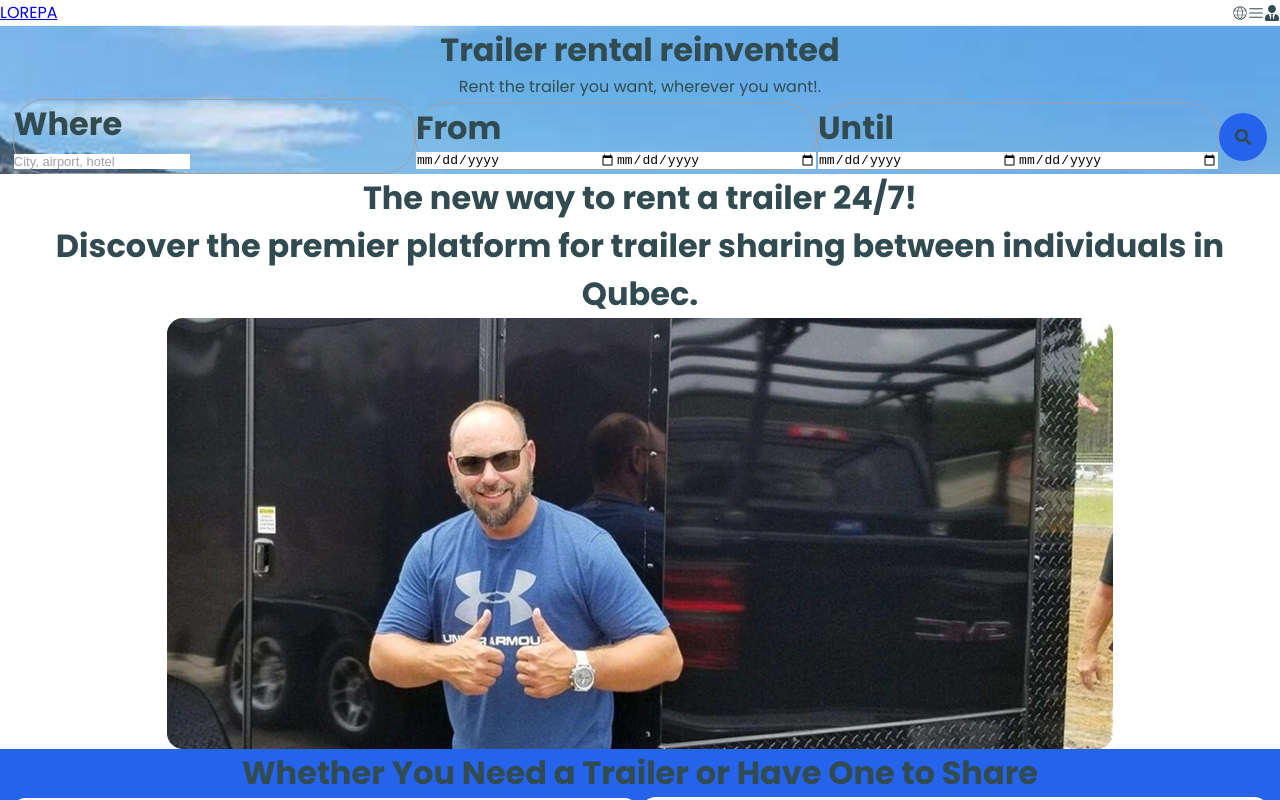
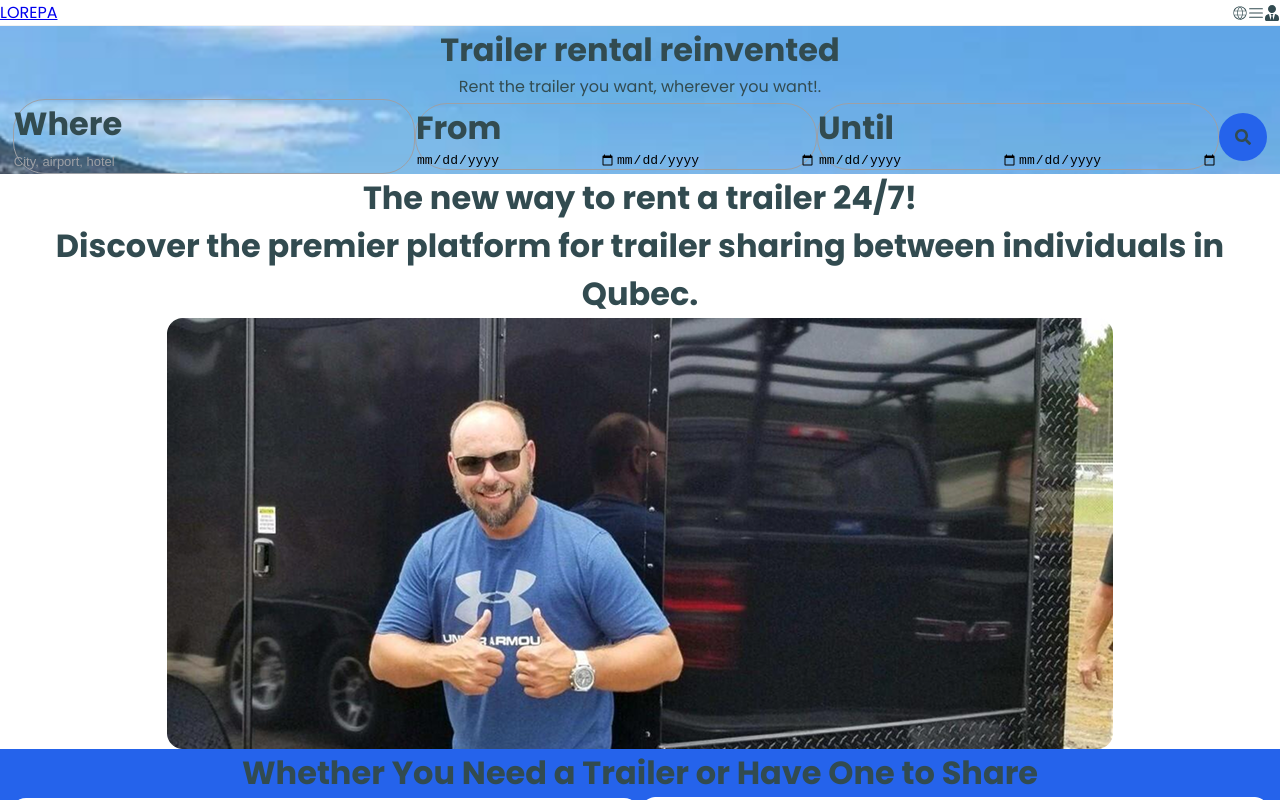
Before and after one commit to talha2224/lorepa, a React (Vite) app: page / in a window 1280 px wide. Built offline with nearby package versions, Linux system fonts and the light colour scheme.

Commit message:
changes done

```diff
--- a/src/pages/LandingPage.jsx
+++ b/src/pages/LandingPage.jsx
@@ -82,7 +82,7 @@ const LandingPage = () => {
               <input
                 type="text"
                 placeholder="City, airport, hotel"
-                className="border-none outline-none placeholder:text-[#9DA0A6] text-[13px]"
+                className="border-none bg-transparent outline-none placeholder:text-[#9DA0A6] text-[13px]"
               />
             </div>
             <div className="flex-1 border border-[#9DA0A6] mt-1 mr-3 py-1 px-6 rounded-[2rem]">
@@ -90,11 +90,11 @@ const LandingPage = () => {
               <div className="flex justify-between items-center gap-x-1">
                 <input
                   type="date"
-                  className="border-none outline-none placeholder:text-[#9DA0A6] flex-1"
+                  className="border-none bg-transparent outline-none placeholder:text-[#9DA0A6] flex-1"
                 />
                 <input
                   type="date"
-                  className="border-none outline-none placeholder:text-[#9DA0A6] flex-1"
+                  className="border-none bg-transparent outline-none placeholder:text-[#9DA0A6] flex-1"
                 />
               </div>
             </div>
@@ -103,11 +103,11 @@ const LandingPage = () => {
               <div className="flex justify-between items-center gap-x-1">
                 <input
                   type="date"
-                  className="border-none outline-none placeholder:text-[#9DA0A6] flex-1"
+                  className="border-none bg-transparent outline-none placeholder:text-[#9DA0A6] flex-1"
                 />
                 <input
                   type="date"
-                  className="border-none outline-none placeholder:text-[#9DA0A6] flex-1"
+                  className="border-none bg-transparent outline-none placeholder:text-[#9DA0A6] flex-1"
                 />
               </div>
             </div>
```
